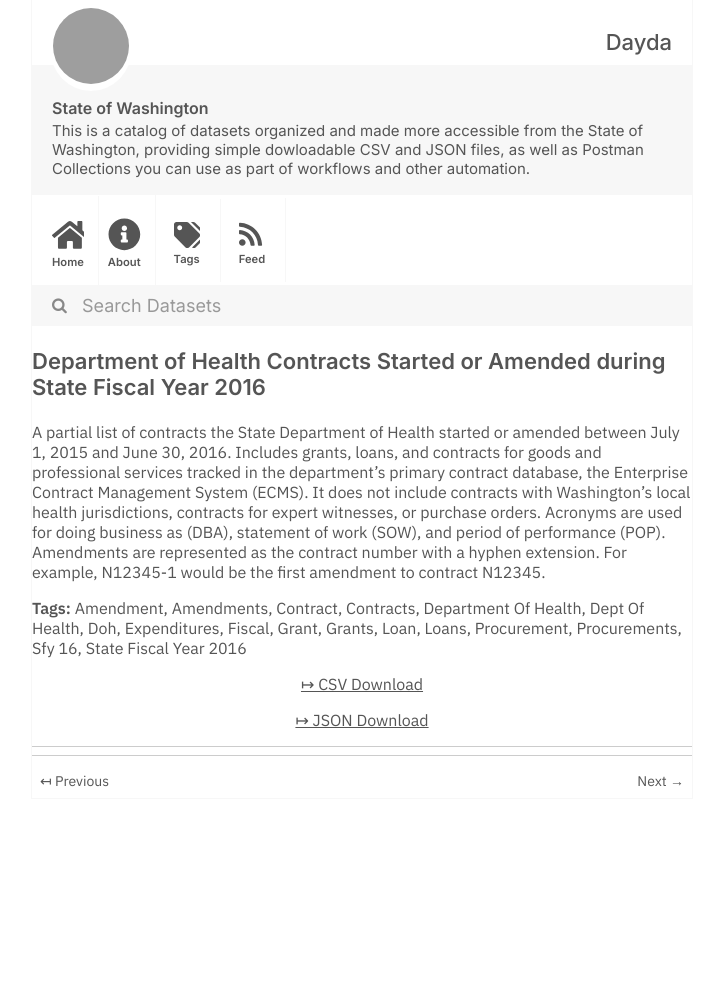
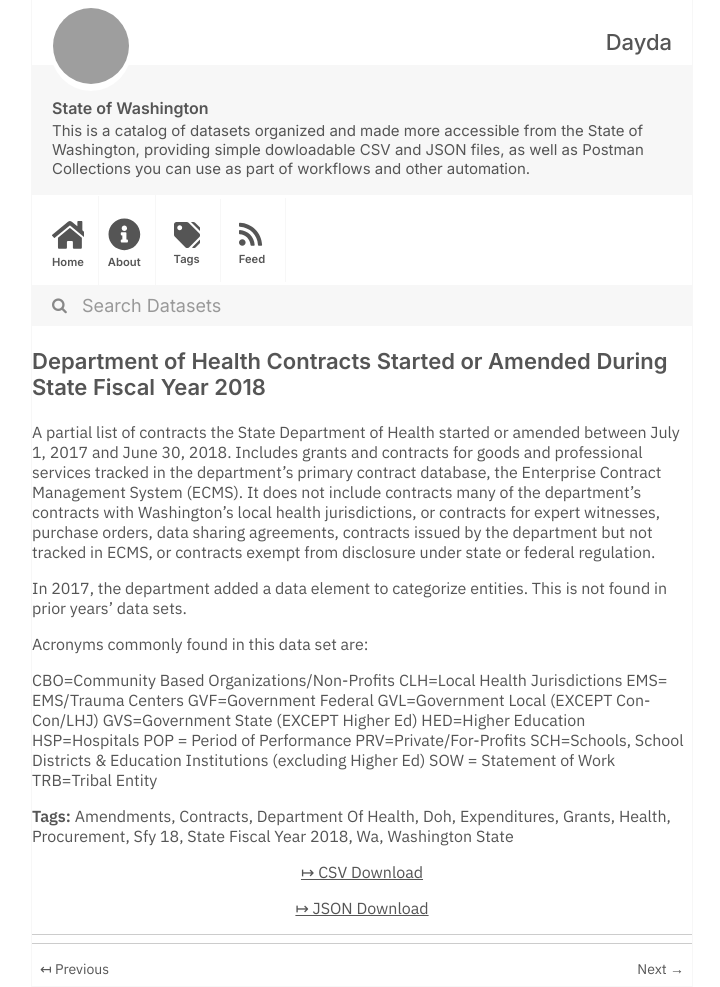
Before and after one commit to dayda-entities/state-of-washington, a Jekyll site: the page built from _posts/2020-11-10-department-of-health-contracts.md, in a window 1280 px wide, cut to the strip 0-987 px from the top of the page. Shown: the whole strip, without its empty margins (278-998 px from the left). Built offline with Jekyll 4.4.1, drawn with Linux system fonts in a browser that asks for light colours; before the commit the page ends 900 px from its top, so only the background shows below that; grey boxes are pictures that could not be loaded.

Commit message:
Publish Data

```diff
--- a/_posts/2020-11-10-department-of-health-contracts.md
+++ b/_posts/2020-11-10-department-of-health-contracts.md
@@ -1,34 +1,47 @@
 ---
 title: >-
-  Department of Health Contracts Started or Amended during State Fiscal Year
-  2016
-created: '2020-11-10T17:21:06.662802'
-modified: '2020-11-10T17:21:06.662813'
+  Department of Health Contracts Started or Amended During State Fiscal Year
+  2018
+created: '2020-11-10T17:21:16.278084'
+modified: '2020-11-10T17:21:16.278095'
 state: active
 type: dataset
 tags:
-  - Amendment
   - Amendments
-  - Contract
   - Contracts
   - Department Of Health
-  - Dept Of Health
   - Doh
   - Expenditures
-  - Fiscal
-  - Grant
   - Grants
-  - Loan
-  - Loans
+  - Health
   - Procurement
-  - Procurements
-  - Sfy 16
-  - State Fiscal Year 2016
+  - Sfy 18
+  - State Fiscal Year 2018
+  - Wa
+  - Washington State
 groups:
   - Local Government
-csv_url: 'https://data.wa.gov/api/views/mx83-wxi5/rows.csv?accessType=DOWNLOAD'
-json_url: 'https://data.wa.gov/api/views/mx83-wxi5/rows.json?accessType=DOWNLOAD'
+csv_url: 'https://data.wa.gov/api/views/qhn8-3a9e/rows.csv?accessType=DOWNLOAD'
+json_url: 'https://data.wa.gov/api/views/qhn8-3a9e/rows.json?accessType=DOWNLOAD'
 layout: post
 
 ---
-A partial list of contracts the State Department of Health started or amended between July 1, 2015 and June 30, 2016. Includes grants, loans, and contracts for goods and professional services tracked in the department's primary contract database, the Enterprise Contract Management System (ECMS). It does not include contracts with Washington's local health jurisdictions, contracts for expert witnesses, or purchase orders. Acronyms are used for doing business as (DBA), statement of work (SOW), and period of performance (POP). Amendments are represented as the contract number with a hyphen extension. For example, N12345-1 would be the first amendment to contract N12345.
+A partial list of contracts the State Department of Health started or amended between July 1, 2017 and June 30, 2018. Includes grants and contracts for goods and professional services tracked in the department's primary contract database, the Enterprise Contract Management System (ECMS). It does not include contracts many of the department's contracts with Washington's local health jurisdictions, or contracts for expert witnesses, purchase orders, data sharing agreements, contracts issued by the department but not tracked in ECMS, or contracts exempt from disclosure under state or federal regulation.
+
+In 2017, the department added a data element to categorize entities. This is not found in prior years' data sets.
+
+Acronyms commonly found in this data set are:
+
+CBO=Community Based Organizations/Non-Profits
+CLH=Local Health Jurisdictions
+EMS= EMS/Trauma Centers
+GVF=Government Federal
+GVL=Government Local (EXCEPT Con-Con/LHJ)
+GVS=Government State (EXCEPT Higher Ed)
+HED=Higher Education
+HSP=Hospitals
+POP = Period of Performance
+PRV=Private/For-Profits
+SCH=Schools, School Districts & Education Institutions (excluding Higher Ed)
+SOW = Statement of Work
+TRB=Tribal Entity
```
